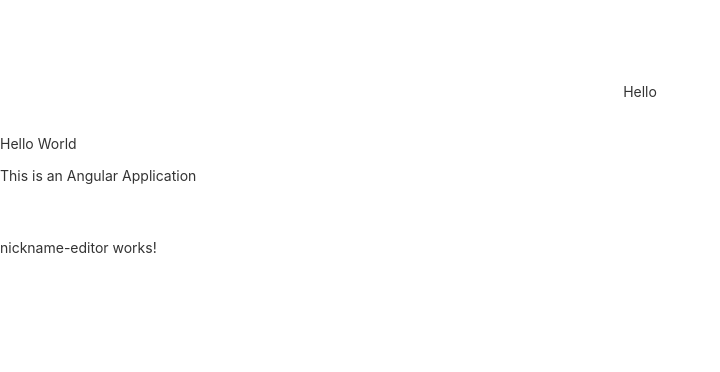
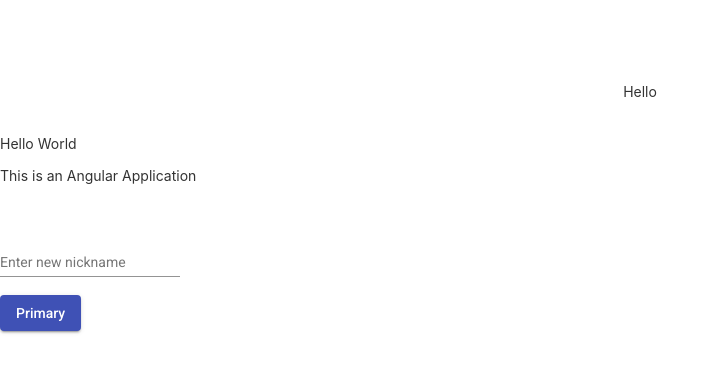
Before and after one commit to andrewalgabre/sr-wa10, an Angular app: page /building in a window 1280 px wide. Shown: the top 372 px of the page, without its empty margins (0-720 px from the left). Built offline with nearby package versions, Linux system fonts and the light colour scheme.

Commit message:
add initial form array of nicknames

```diff
--- a/src/app/shared/components/nickname-editor/nickname-editor.component.html
+++ b/src/app/shared/components/nickname-editor/nickname-editor.component.html
@@ -1 +1,34 @@
-<p>nickname-editor works!</p>
+<div>
+  <form [formGroup]="nickNameFormList">
+    <ng-container *ngIf="nickNameFormList">
+      <mat-form-field
+        *ngFor="let control of nickNameFormList.controls; index as i"
+        class="example-full-width"
+      >
+        <input
+          [formControl]="nickNameFormList.controls[i]"
+          matInput
+          placeholder="Nickname {{ i + 1 }}"
+        />
+        <!-- <mat-error> Please enter a valid email address </mat-error>
+      <mat-error> Email is <strong>required</strong> </mat-error> -->
+      </mat-form-field>
+    </ng-container>
+  </form>
+
+  <mat-form-field class="example-full-width">
+    <mat-label>Enter new nickname</mat-label>
+    <input
+      [formControl]="nickNameAddFormControl"
+      matInput
+      placeholder="Ex. pat@example.com"
+    />
+    <!-- <mat-error> Please enter a valid email address </mat-error>
+      <mat-error> Email is <strong>required</strong> </mat-error> -->
+  </mat-form-field>
+
+  <br />
+  <button (click)="onNicknameAdd()" mat-raised-button color="primary">
+    Primary
+  </button>
+</div>
--- a/src/app/shared/components/nickname-editor/nickname-editor.component.ts
+++ b/src/app/shared/components/nickname-editor/nickname-editor.component.ts
@@ -1,15 +1,34 @@
-import { Component, OnInit } from '@angular/core';
+import { Component, Input, OnChanges, OnInit } from '@angular/core';
+import { FormArray, FormBuilder, FormControl, FormGroup } from '@angular/forms';
 
 @Component({
   selector: 'app-nickname-editor',
   templateUrl: './nickname-editor.component.html',
-  styleUrls: ['./nickname-editor.component.scss']
+  styleUrls: ['./nickname-editor.component.scss'],
 })
 export class NicknameEditorComponent implements OnInit {
-
-  constructor() { }
-
-  ngOnInit(): void {
+  @Input() set nickNames(nickNames: string) {
+    // this.formArray.push;
   }
 
+  public nickNameFormList: FormArray;
+  public nickNameAddFormControl: FormControl;
+
+  constructor(private formBuilder: FormBuilder) {
+    this.nickNameFormList = this.formBuilder.array([]);
+
+    this.nickNameAddFormControl = this.formBuilder.control('');
+  }
+
+  ngOnInit(): void {}
+
+  onNicknameAdd() {
+    if (!this.nickNameAddFormControl.valid) return;
+    this.nickNameFormList.controls.push(
+      new FormControl(this.nickNameAddFormControl.value)
+    );
+    this.nickNameAddFormControl.reset();
+  }
+
+  onNicknameDelete() {}
 }
--- a/src/app/vendor/angular-material.module.ts
+++ b/src/app/vendor/angular-material.module.ts
@@ -1,10 +1,11 @@
 import { NgModule } from '@angular/core';
 import { MatInputModule } from '@angular/material/input';
+import { MatButtonModule } from '@angular/material/button';
 import { MatFormFieldModule } from '@angular/material/form-field';
 
 @NgModule({
   declarations: [],
   imports: [],
-  exports: [MatInputModule, MatFormFieldModule],
+  exports: [MatInputModule, MatFormFieldModule, MatButtonModule],
 })
 export class AngularMaterialModule {}
```
